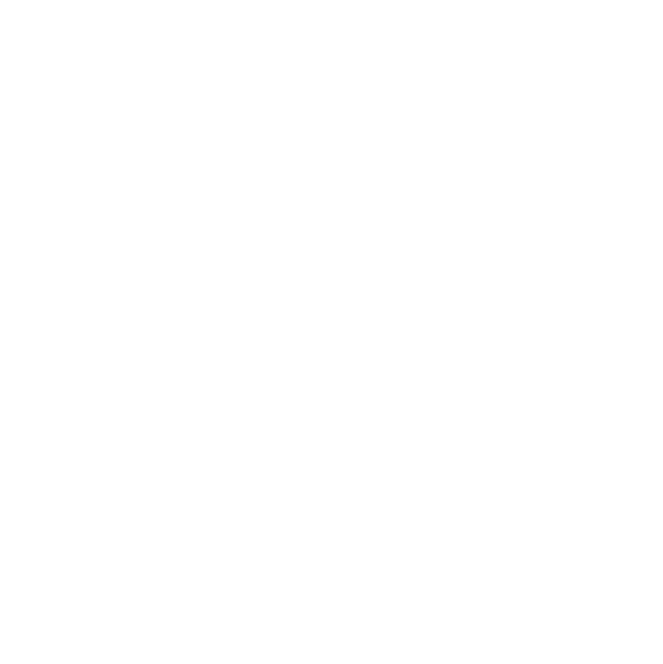
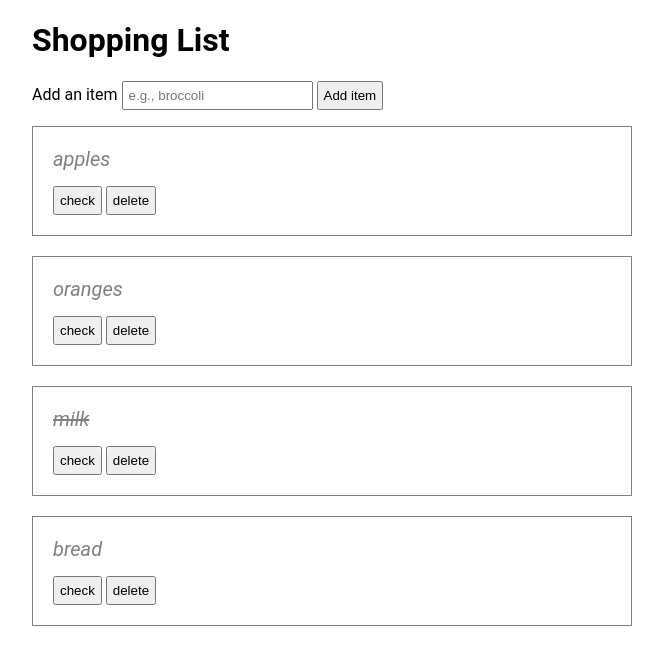
Before and after one commit to john-azzaro/ListApp, a plain HTML site: page index.html in a window 1280 px wide. Shown: the whole page, without its empty margins (308-971 px from the left). Drawn offline with nearby package versions, Linux system fonts and the light colour scheme.

Commit message:
updated listApp

```diff
--- a/index.css
+++ b/index.css
@@ -6,7 +6,6 @@
   font-family: 'Roboto', sans-serif;
 }
 
-  /* button and input field size*/
 button, input[type="text"] {
   padding: 5px;
 }
@@ -23,24 +22,23 @@
   width: 250px;
 }
 
-  .css-container {
+.container {
   max-width: 600px;
   margin: 0 auto;
 }
 
-  .css-shopping-list {
+.shopping-list {
   list-style: none;
   padding-left: 0;
 }
 
-  .css-shopping-list > li {
+.shopping-list > li {
   margin-bottom: 20px;
   border: 1px solid grey;
   padding: 20px;
-    font-style: italic;
 }
 
-  .css-shopping-item {
+.shopping-item {
   display: block;
   color: grey;
   font-style: italic;
--- a/index.html
+++ b/index.html
@@ -10,9 +10,17 @@
     <link rel="stylesheet" href="index.css">
 </head>
 <body>
-    <main>
-
-    </main>
-    <script src="index.js"></script>
+    <div class="container">
+        <h1>Shopping List</h1>
+        <form id="js-shopping-list-form">
+            <label for="shopping-list-entry">Add an item</label>
+            <input type="text" name="shopping-list-entry" class="js-shopping-list-entry" placeholder="e.g., broccoli">
+            <button type="submit">Add item</button>
+        </form>
+        <ul class="shopping-list js-shopping-list">
+        </ul>
+    </div>
+    <script src="https://code.jquery.com/jquery-3.3.1.min.js" integrity="sha256-FgpCb/KJQlLNfOu91ta32o/NMZxltwRo8QtmkMRdAu8=" crossorigin="anonymous"></script>
+    <script type="text/javascript" src="index.js"></script>
 </body>
 </html>
```
Lines whose indentation alone changed are shown as unchanged.
